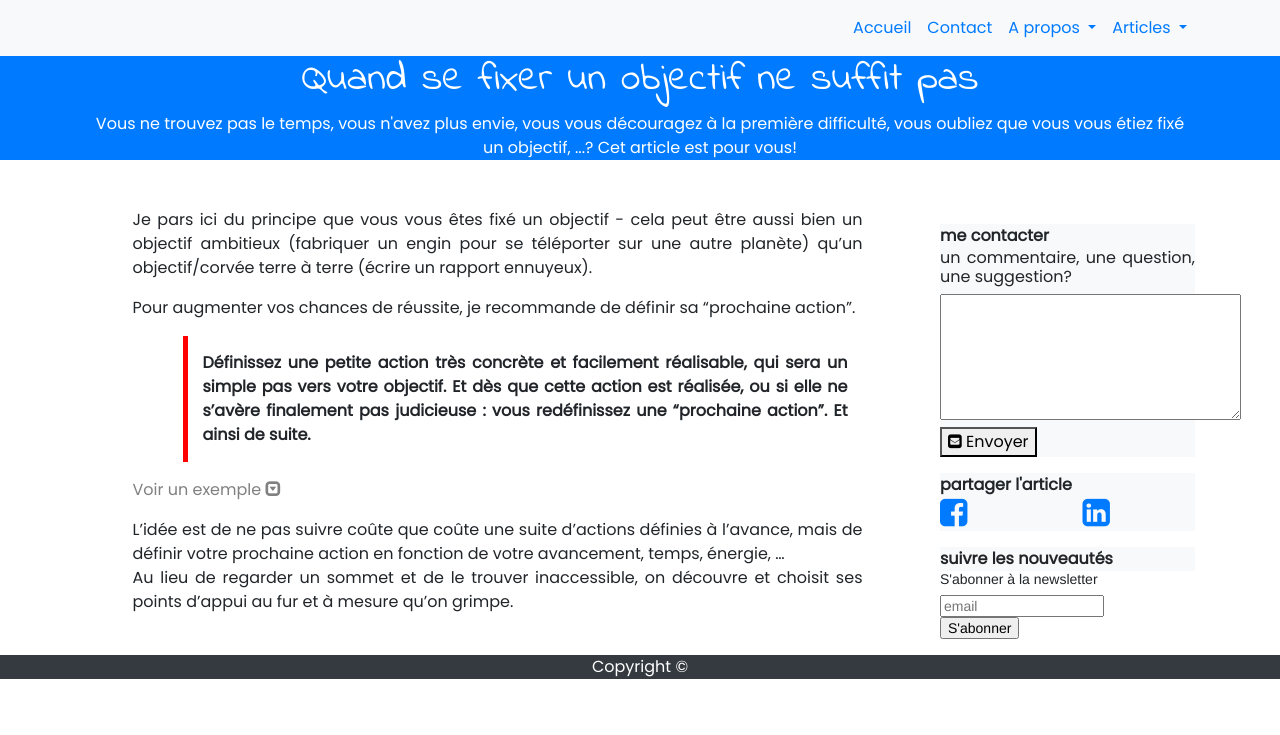
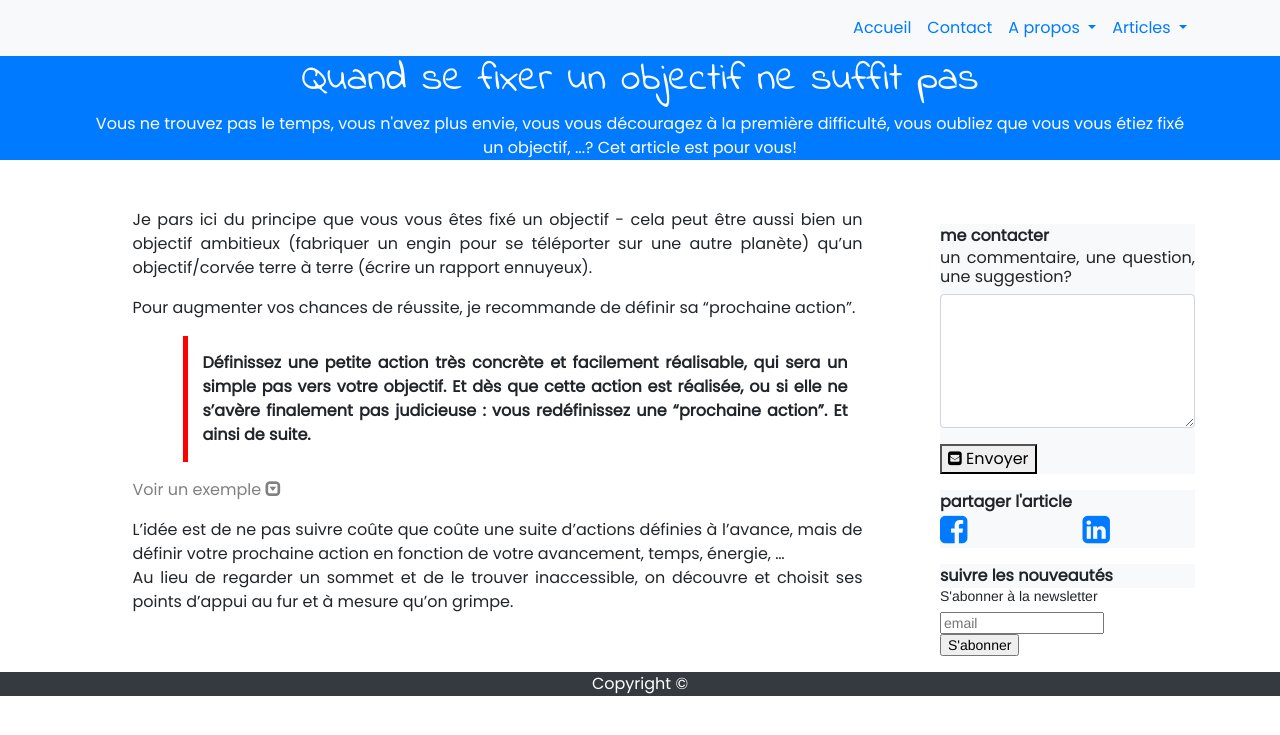
Before and after one commit to OrgaEvolutions/Nathoup.github.io, a Jekyll site: the page built from articles/prochaine_action.html, in a window 1280 px wide. Shown: the top 735 px of the page. Built offline with Jekyll 4.4.1, drawn with Linux system fonts in a browser that asks for light colours; nearby versions of some CDN libraries; some web fonts are replaced.

Commit message:
Update article.html

```diff
--- a/_layouts/article.html
+++ b/_layouts/article.html
@@ -38,7 +38,7 @@ layout: default
              </div></div>
              <div class="row"><div class="col-12">
                <form action="https://formspree.io/nathalie.houpert@gmail.com" method="POST">
-                 <textarea name=Message rows=5></textarea>
+                 <div class="form-group"><textarea name=Message rows=5 class="form-control" ></textarea></div>
                 <button type=submit><i class="fa fa-1x fa-envelope-square"></i> Envoyer</button>
               </form>
               </div></div>
```
